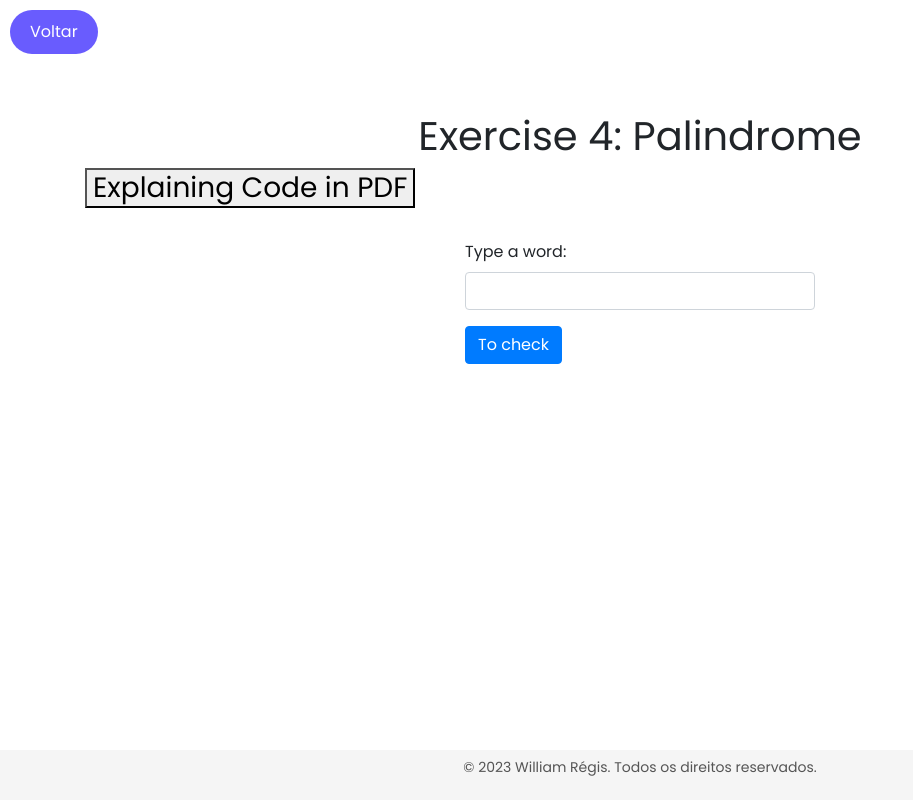
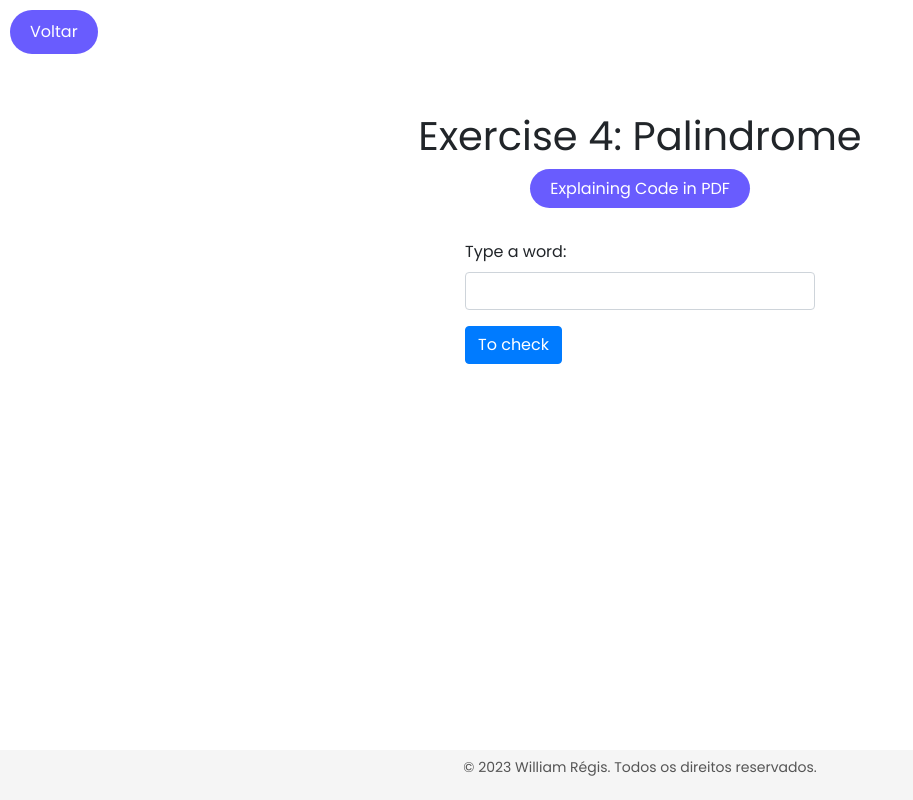
Before and after one commit to EuSouWill/deVmidTestWill, a plain HTML site: page teste4.html in a window 1280 px wide. Shown: the whole page, without its empty margins (0-913 px from the left). Drawn offline with nearby package versions, Linux system fonts and the light colour scheme.

Commit message:
fix botao

```diff
--- a/teste4.css
+++ b/teste4.css
@@ -49,4 +49,29 @@
   font-size: 16px;
   border-radius: 50px;
   cursor: pointer;
-margin: 10px;}
+margin: 10px;
+}
+
+/* Estilos do botão de download */
+h3{
+  text-align: center;
+}
+.cvwill {
+  text-decoration: none;
+  text-align: center;
+}
+
+.download-button {
+  padding: 10px 20px;
+  font-size: 16px;
+  background-color: #695CFE;
+  color: white;
+  border: none;
+  border-radius: 50px;
+  cursor: pointer;
+  transition: background-color 0.3s ease;
+}
+
+.download-button:hover {
+  background-color: #4C46B8;
+}
```
